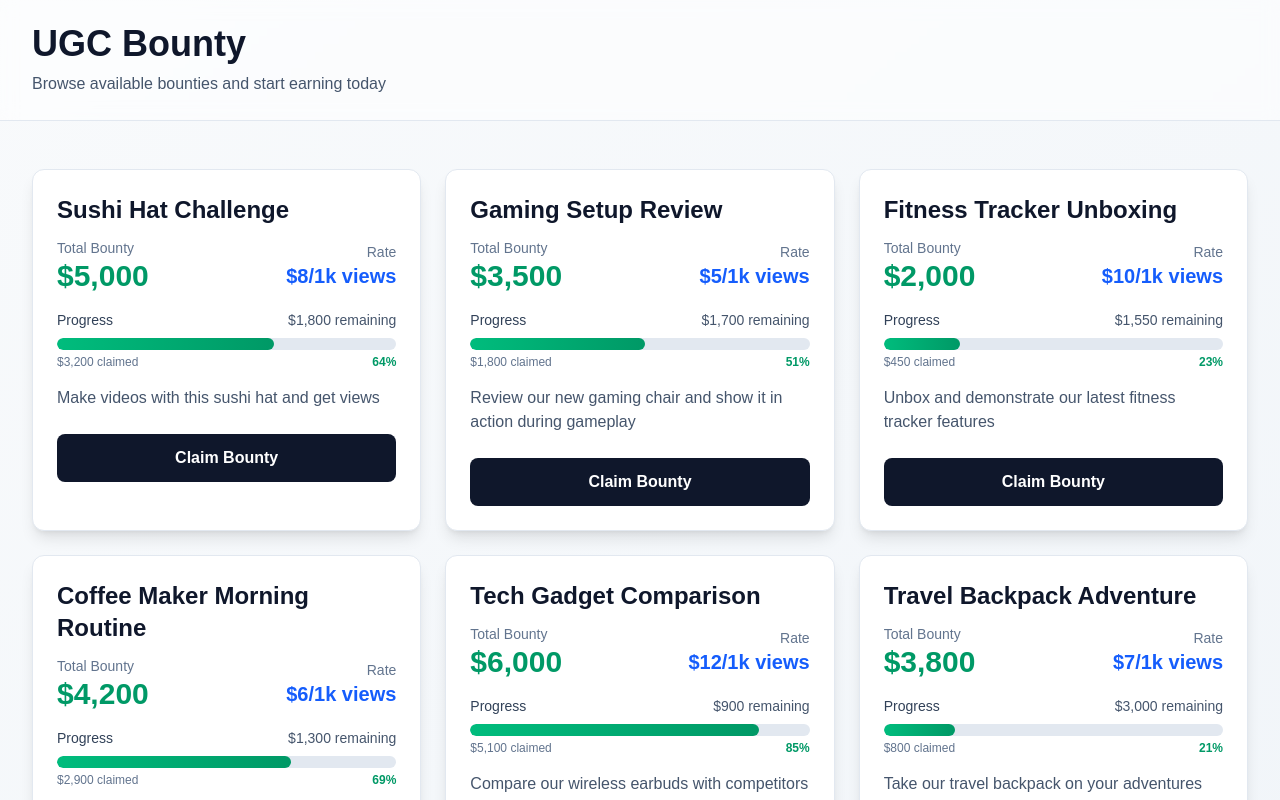
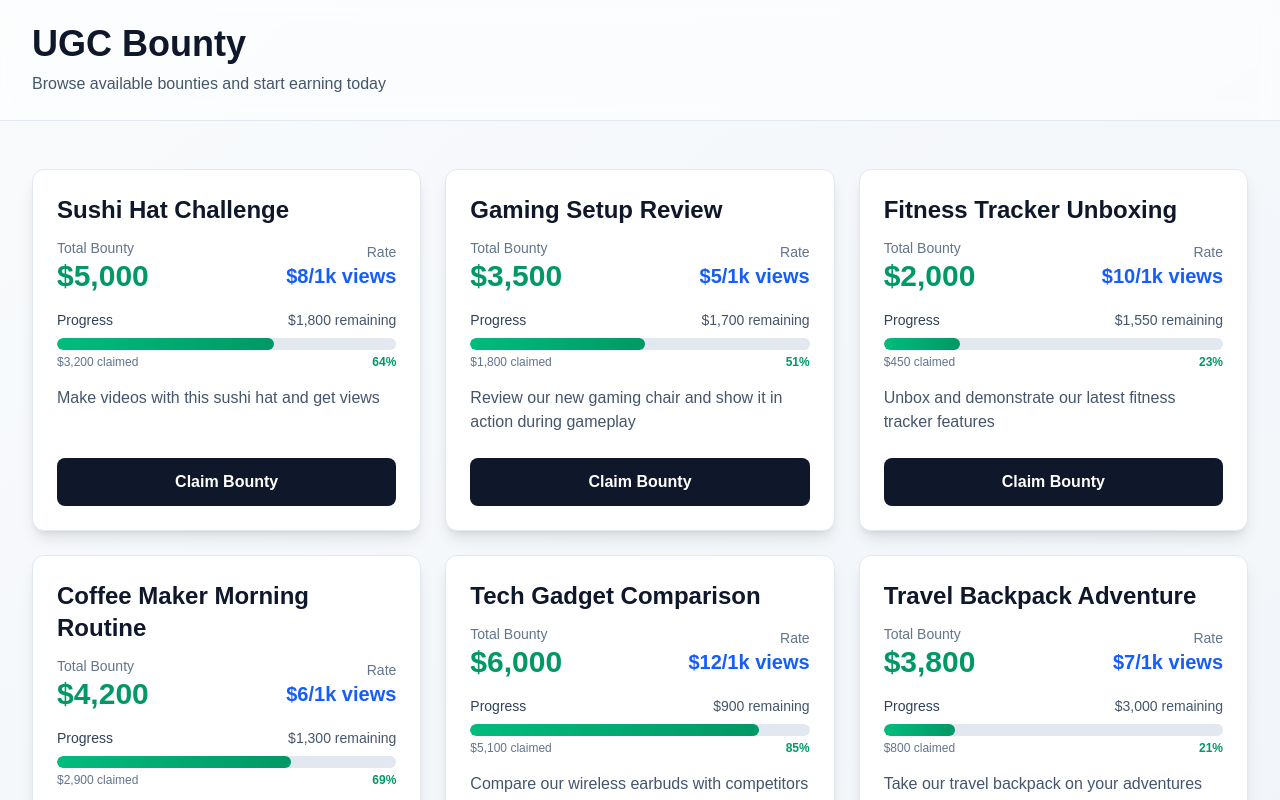
Before and after one commit to jarrensj/ugc-bounty, a Next.js app: page / in a window 1280 px wide. Shown: the top 800 px of the page. Built offline with nearby package versions, Linux system fonts and the light colour scheme.

Commit message:
fix: claim bounty button alignment

```diff
--- a/app/components/BountyCard.tsx
+++ b/app/components/BountyCard.tsx
@@ -10,8 +10,8 @@ export default function BountyCard({ bounty, onClaim }: BountyCardProps) {
   const remainingBounty = bounty.totalBounty - bounty.claimedBounty;
 
   return (
-    <div className="bg-white dark:bg-slate-900 rounded-xl shadow-lg hover:shadow-xl transition-all duration-300 overflow-hidden border border-slate-200 dark:border-slate-800 hover:scale-105">
-      <div className="p-6">
+    <div className="bg-white dark:bg-slate-900 rounded-xl shadow-lg hover:shadow-xl transition-all duration-300 overflow-hidden border border-slate-200 dark:border-slate-800 hover:scale-105 flex flex-col h-full">
+      <div className="p-6 flex flex-col flex-grow">
         {/* Bounty Name */}
         <h2 className="text-2xl font-bold text-slate-900 dark:text-slate-100 mb-3">
           {bounty.name}
@@ -64,14 +64,14 @@ export default function BountyCard({ bounty, onClaim }: BountyCardProps) {
         </div>
 
         {/* Description */}
-        <p className="text-slate-600 dark:text-slate-300 mb-6">
+        <p className="text-slate-600 dark:text-slate-300 mb-6 flex-grow">
           {bounty.description}
         </p>
 
         {/* CTA Button */}
         <button
           onClick={() => onClaim(bounty.id)}
-          className="w-full bg-slate-900 dark:bg-slate-100 text-white dark:text-slate-900 font-semibold py-3 px-6 rounded-lg hover:bg-slate-800 dark:hover:bg-slate-200 transition-colors duration-200"
+          className="w-full bg-slate-900 dark:bg-slate-100 text-white dark:text-slate-900 font-semibold py-3 px-6 rounded-lg hover:bg-slate-800 dark:hover:bg-slate-200 transition-colors duration-200 mt-auto"
         >
           Claim Bounty
         </button>
```
